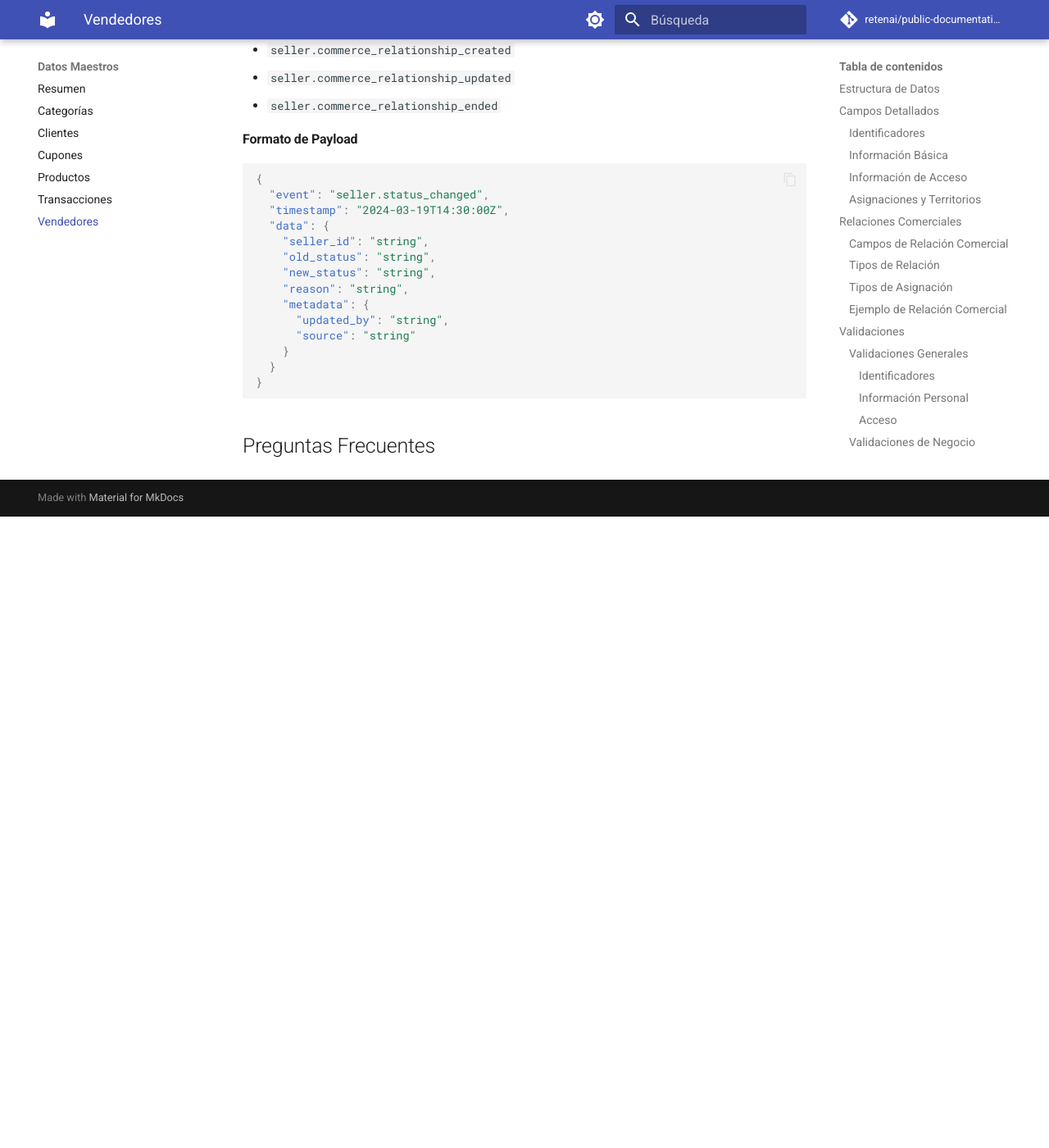
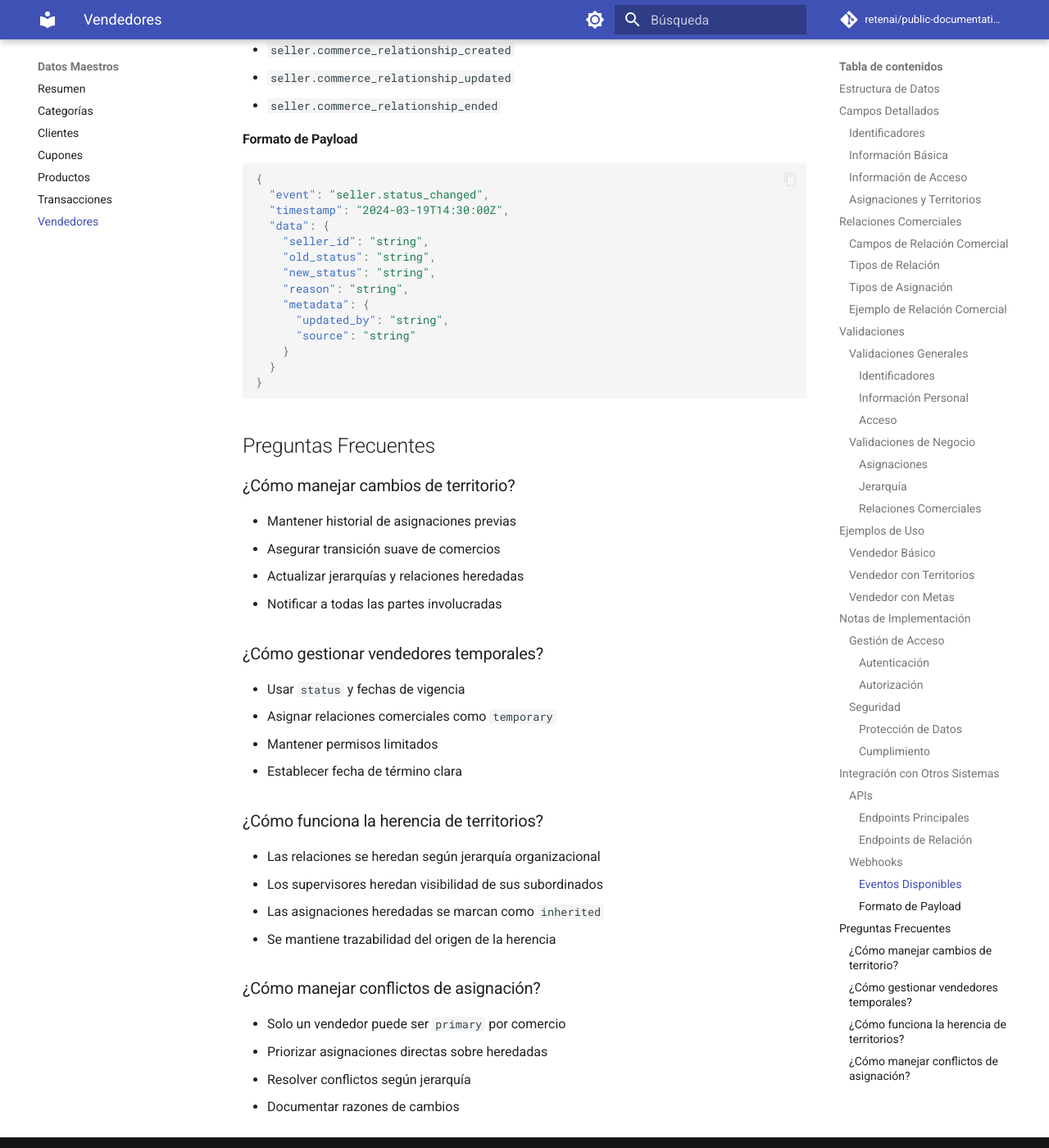
Before and after one commit to retenai/public-documentation, an MkDocs documentation site: the page built from docs/master-data/seller/README.md, in a window 1280 px wide and 1400 px high, scrolled down 10549 px. Shown: the whole window at 82% size. Built offline with MkDocs 1.6.1 and Material for MkDocs 9.7.7, drawn with Linux system fonts in a browser that asks for light colours; comment, search, counter and statistics services are not loaded; before the commit the page ends 11179 px from its top, so only the background shows below that.

Commit message:
docs: add FAQ section to seller documentation

````diff
--- a/docs/master-data/seller/README.md
+++ b/docs/master-data/seller/README.md
@@ -466,3 +466,31 @@
 ```
 
 ## Preguntas Frecuentes
+
+### ¿Cómo manejar cambios de territorio?
+
+- Mantener historial de asignaciones previas
+- Asegurar transición suave de comercios
+- Actualizar jerarquías y relaciones heredadas
+- Notificar a todas las partes involucradas
+
+### ¿Cómo gestionar vendedores temporales?
+
+- Usar `status` y fechas de vigencia
+- Asignar relaciones comerciales como `temporary`
+- Mantener permisos limitados
+- Establecer fecha de término clara
+
+### ¿Cómo funciona la herencia de territorios?
+
+- Las relaciones se heredan según jerarquía organizacional
+- Los supervisores heredan visibilidad de sus subordinados
+- Las asignaciones heredadas se marcan como `inherited`
+- Se mantiene trazabilidad del origen de la herencia
+
+### ¿Cómo manejar conflictos de asignación?
+
+- Solo un vendedor puede ser `primary` por comercio
+- Priorizar asignaciones directas sobre heredadas
+- Resolver conflictos según jerarquía
+- Documentar razones de cambios
````
